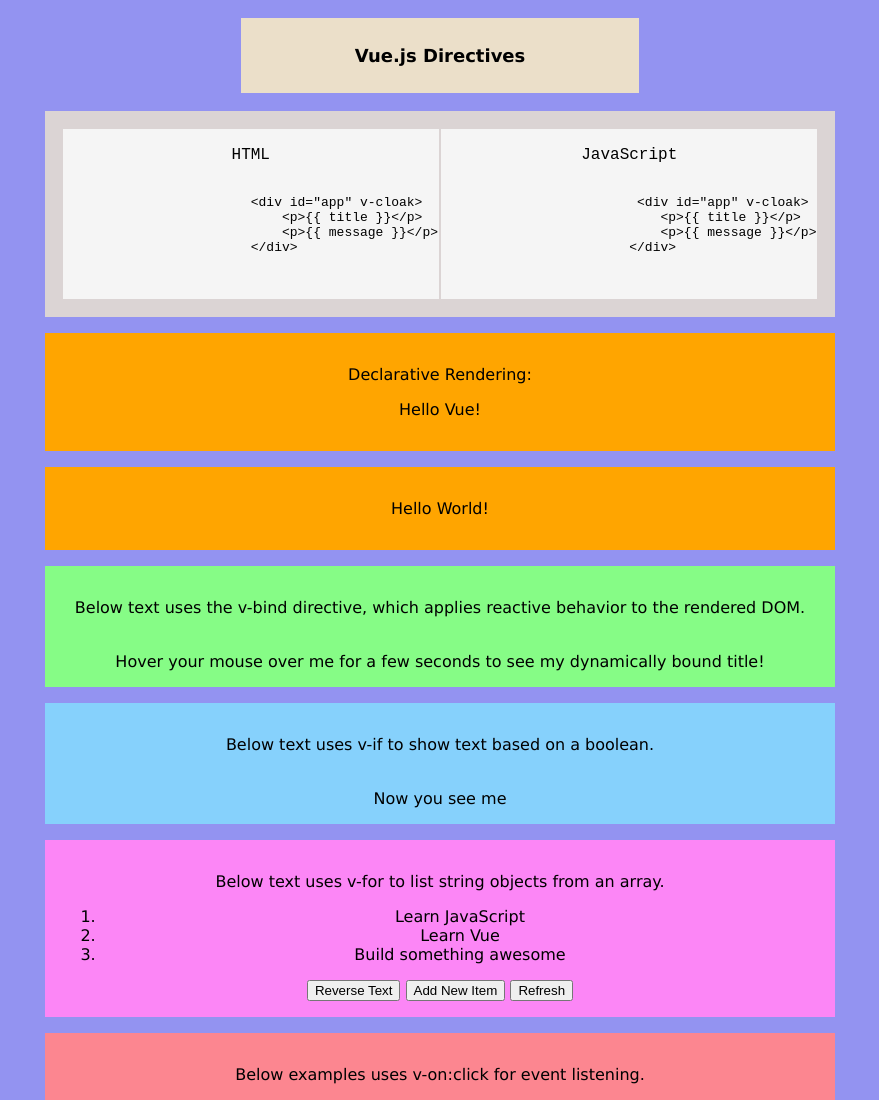
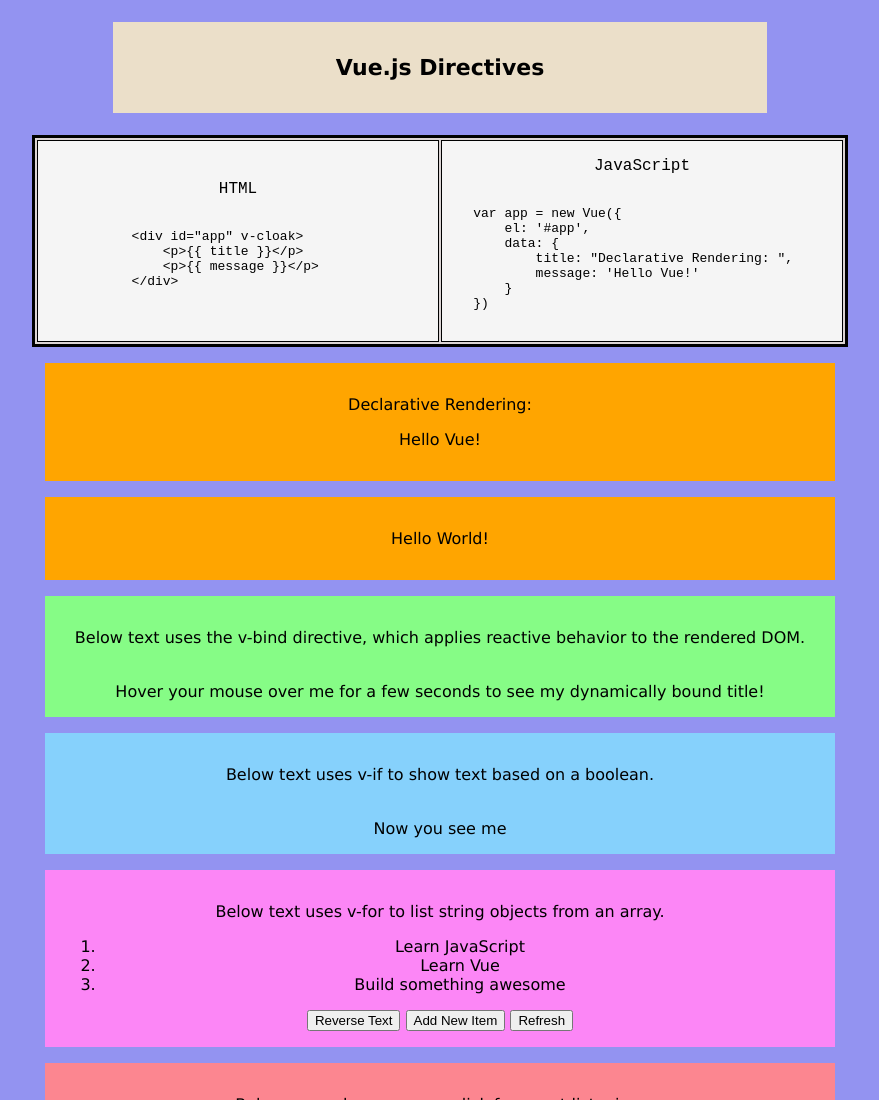
Before and after one commit to walterlee7/vue-tutorial, a website: page build/index.html in a window 1280 px wide. Shown: the top 1100 px of the page, without its empty margins (200-1079 px from the left). Drawn offline with nearby package versions, Linux system fonts and the light colour scheme.

Commit message:
code display update

```diff
--- a/build/index.html
+++ b/build/index.html
@@ -3,7 +3,7 @@
 
 <head>
     <meta charset="UTF-8">
-    <meta name="viewport" content="width=device-width, initial-scale=1.0">
+    <!-- <meta name="viewport" content="width=device-width, initial-scale=1.0"> -->
     <meta http-equiv="X-UA-Compatible" content="ie=edge">
     <meta name="author" content="Walter Lee">
     <link rel="icon" type="image/png" sizes="16x16" href="img/walt-favicon.png">
@@ -23,23 +23,26 @@
         <tr>
             <td id="box">
                 <p id="center">HTML</p>
-                <pre>
+                <pre id="code">
                     <code>
-                        &lt;div id="app" v-cloak&gt;
-                            &lt;p&gt;{{ title }}&lt;/p&gt;
-                            &lt;p&gt;{{ message }}&lt;/p&gt;
-                        &lt;/div&gt;
+            &lt;div id="app" v-cloak&gt;
+                &lt;p&gt;{{ title }}&lt;/p&gt;
+                &lt;p&gt;{{ message }}&lt;/p&gt;
+            &lt;/div&gt;
                     </code>
                 </pre>
             </td>
             <td id="box">
                 <p id="center">JavaScript</p>
-                <pre>
+                <pre id="code">
                     <code>
-                         &lt;div id="app" v-cloak&gt;
-                            &lt;p&gt;{{ title }}&lt;/p&gt;
-                            &lt;p&gt;{{ message }}&lt;/p&gt;
-                        &lt;/div&gt;
+    var app = new Vue({
+        el: '#app',
+        data: {
+            title: "Declarative Rendering: ",
+            message: 'Hello Vue!'
+        }
+    })
                     </code>
                 </pre>
             </td>
--- a/build/style.css
+++ b/build/style.css
@@ -16,29 +16,36 @@
     right: 0;
     margin-left: auto;
     margin-right: auto;
-    width: 30%;
+    width: 50%;
     font-weight: bold;
-    font-size: 18px;
+    font-size: 22px;
+}
+
+#code {
+    margin: 0;
+    width: 0;
 }
 
 #table {
     background-color: rgb(219, 212, 212);
     font-family: monospace, monospace;
     margin: 1em;
-    padding: 1em;
+    border: 3px solid black;
     left: 0;
     right: 0;
     margin-left: auto;
     margin-right: auto;
-    width: 50%;
 }
 
 #center {
     text-align: center;
+    width: 400px;
 }
 
 #box {
     background-color: rgb(245, 245, 245);
+    border: 1px solid black;
+    padding: 0;
 }
 
 #app {
```
Also changed, not shown: build/code.html (added).
